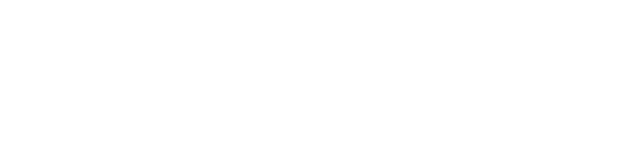
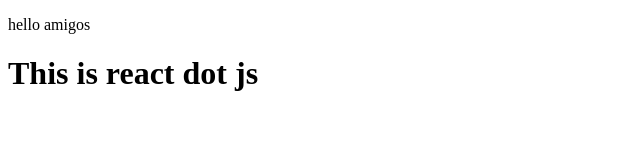
Before and after one commit to Brownoak/react, a website: page index.html in a window 1280 px wide. Shown: the whole page, without its empty margins (0-640 px from the left). Drawn offline with Linux system fonts and the light colour scheme.

Commit message:
adding gitignore and modified index.html

```diff
--- a/index.html
+++ b/index.html
@@ -1 +1,14 @@
 <!DOCTYPE html>
+<html lang="en">
+<head>
+    <meta charset="UTF-8">
+    <meta http-equiv="X-UA-Compatible" content="IE=edge">
+    <meta name="viewport" content="width=device-width, initial-scale=1.0">
+    <title>Document</title>
+</head>
+<body>
+    <p> hello amigos</p>
+    <h1>This is react dot js</h1>
+
+</body>
+</html>
```
Also changed, not shown: package.json (added, +24 -0 lines), 2 other files.
